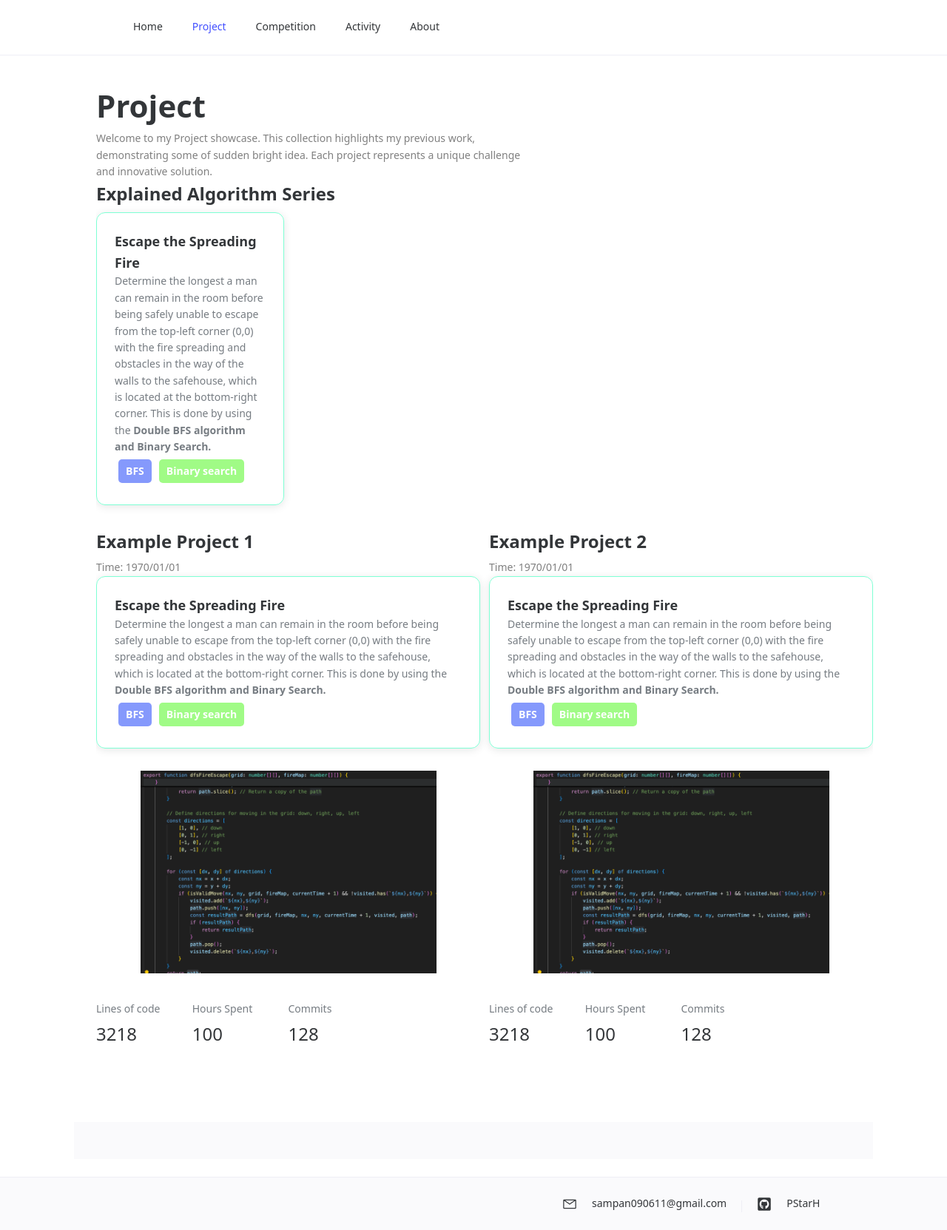
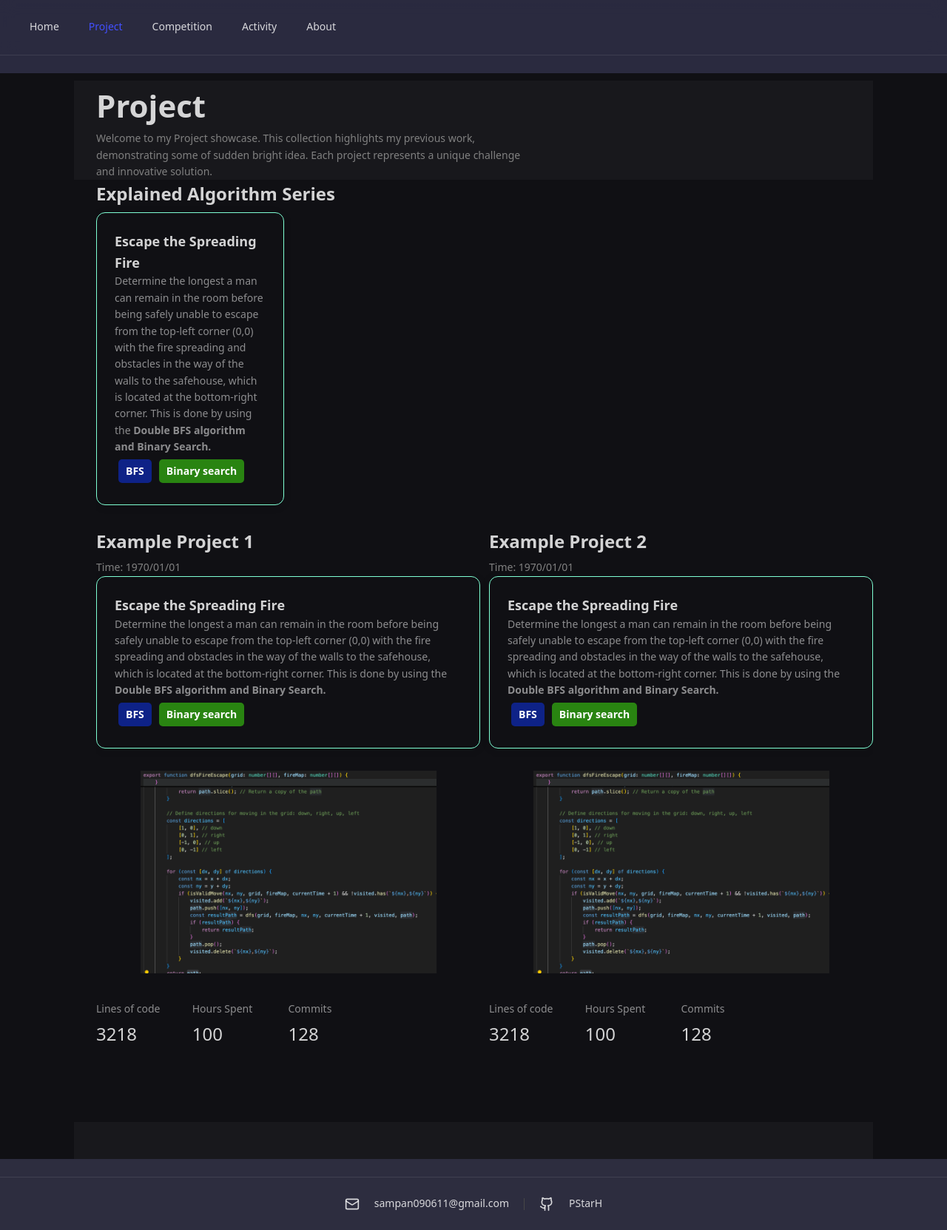
Before and after one commit to PStarH/website, a Vue app: page /website/project in a window 1280 px wide. Shown: the whole page at 74% size. Built offline with nearby package versions, Linux system fonts and the light colour scheme.

Commit message:
update style

```diff
--- a/package.json
+++ b/package.json
@@ -9,6 +9,7 @@
     "preview": "vite preview"
   },
   "dependencies": {
+    "lucide-vue-next": "^0.460.0",
     "vue": "^3.4.29",
     "vue-router": "^4.4.0",
     "vuex": "^4.0.2"
--- a/src/components/landing/landing.vue
+++ b/src/components/landing/landing.vue
@@ -1,28 +1,31 @@
 <script setup lang="ts">
-import { ref, onMounted } from 'vue'
+import { ref, onMounted, computed, inject } from 'vue'
 import {
   NAvatar,
   NFlex,
   NGrid, NGi,
-  NLayout, NLayoutHeader, NLayoutContent, NLayoutSider,
-  NSplit,
   NText,
-  NTimeline,
-  NTimelineItem,
-  NGradientText,
-  NEllipsis,
+  NTag,
+  NCard,
+  NButton,
   NDivider,
-  NCarousel,
-  NTag,
 } from 'naive-ui'
-import router from '../../router/router'
+import { ChevronRight } from 'lucide-vue-next'
+import { useRouter } from 'vue-router'
 import { projects } from '../project/project'
 
-const contentRef = ref<string | null>(null)
+const router = useRouter()
 const roles = ref(['Full-stack Developer', 'AI Enthusiast', 'Data Analyst'])
 const currentRoleIndex = ref(0)
 const typedText = ref('')
 const showCursor = ref(true)
+const isDarkMode = inject('isDarkMode', ref(true))
+
+const skills = [
+  { name: 'Full-stack Development', type: 'success', icon: 'code' },
+  { name: 'Artificial Intelligence', type: 'info', icon: 'brain' },
+  { name: 'Data Analysis', type: 'warning', icon: 'bar-chart' },
+]
 
 onMounted(() => {
   typeNextRole()
@@ -61,6 +64,12 @@ function eraseRole() {
     }
   }, 50)
 }
+
+const gradientStyle = computed(() => ({
+  background: 'linear-gradient(90deg, #008CFF, #FF4D6D)',
+  '-webkit-background-clip': 'text',
+  '-webkit-text-fill-color': 'transparent',
+}))
 </script>
 
 <template>
@@ -68,7 +77,7 @@ function eraseRole() {
     <n-grid :cols="24" :x-gap="24">
       <n-gi :span="16">
         <div class="intro">
-          <h1 class="name">Hello, I'm Xinghan Pan!</h1>
+          <h1 class="name" :style="gradientStyle">Hello, I'm Xinghan Pan!</h1>
           <div class="role-container">
             <span class="role">I'm a </span>
             <span class="typed-role">{{ typedText }}<span class="cursor" :class="{ 'cursor-visible': showCursor }">|</span></span>
@@ -79,30 +88,11 @@ function eraseRole() {
             in these fields makes me eager to contribute to and thrive in small but impactful projects.
           </p>
           <div class="skills">
-            <n-tag type="success" class="skill-tag">
+            <n-tag v-for="skill in skills" :key="skill.name" :type="skill.type" class="skill-tag">
               <template #icon>
-                <svg xmlns="http://www.w3.org/2000/svg" class="icon" viewBox="0 0 512 512">
-                  <path fill="none" stroke="currentColor" stroke-linecap="round" stroke-linejoin="round" stroke-width="32" d="M160 368L32 256l128-112M352 368l128-112-128-112M304 96l-96 320"/>
-                </svg>
+                <n-icon :component="ChevronRight" />
               </template>
-              Full-stack Development
-            </n-tag>
-            <n-tag type="info" class="skill-tag">
-              <template #icon>
-                <svg xmlns="http://www.w3.org/2000/svg" class="icon" viewBox="0 0 512 512">
-                  <path d="M216 260c-13.3 0-24 10.7-24 24s10.7 24 24 24 24-10.7 24-24-10.7-24-24-24zM96 260c-13.3 0-24 10.7-24 24s10.7 24 24 24 24-10.7 24-24-10.7-24-24-24zM336 260c-13.3 0-24 10.7-24 24s10.7 24 24 24 24-10.7 24-24-10.7-24-24-24z" fill="currentColor"/>
-                  <path d="M448 32H64C28.7 32 0 60.7 0 96v320c0 35.3 28.7 64 64 64h384c35.3 0 64-28.7 64-64V96c0-35.3-28.7-64-64-64zm16 384c0 8.8-7.2 16-16 16H64c-8.8 0-16-7.2-16-16V96c0-8.8 7.2-16 16-16h384c8.8 0 16 7.2 16 16v320z" fill="currentColor"/>
-                </svg>
-              </template>
-              Artificial Intelligence
-            </n-tag>
-            <n-tag type="warning" class="skill-tag">
-              <template #icon>
-                <svg xmlns="http://www.w3.org/2000/svg" class="icon" viewBox="0 0 512 512">
-                  <path d="M496 384H64V80c0-8.84-7.16-16-16-16H16C7.16 64 0 71.16 0 80v336c0 17.67 14.33 32 32 32h464c8.84 0 16-7.16 16-16v-32c0-8.84-7.16-16-16-16zM464 96H345.94c-21.38 0-32.09 25.85-16.97 40.97l32.4 32.4L288 242.75l-73.37-73.37c-12.5-12.5-32.76-12.5-45.25 0l-68.69 68.69c-6.25 6.25-6.25 16.38 0 22.63l22.62 22.62c6.25 6.25 16.38 6.25 22.63 0L192 237.25l73.37 73.37c12.5 12.5 32.76 12.5 45.25 0l96-96 32.4 32.4c15.12 15.12 40.97 4.41 40.97-16.97V112c.01-8.84-7.15-16-15.99-16z" fill="currentColor"/>
-                </svg>
-              </template>
-              Data Analysis
+              {{ skill.name }}
             </n-tag>
           </div>
         </div>
@@ -114,27 +104,43 @@ function eraseRole() {
       </n-gi>
     </n-grid>
 
+    <n-divider />
+
     <div class="projects-section">
-      <h2>Projects I've Worked On</h2>
+      <h2 :style="gradientStyle">Projects I've Worked On</h2>
       <n-grid :cols="2" :x-gap="24" :y-gap="24">
         <n-gi v-for="project in projects" :key="project.name">
-          <div class="project-card" @click="router.push({ name: project.routerKey })">
-            <h3>{{ project.name }}</h3>
+          <n-card class="project-card" @click="router.push({ name: project.routerKey })">
+            <template #header>
+              <h3>{{ project.name }}</h3>
+            </template>
             <n-text :depth="3">
               {{ project.description }}
             </n-text>
-          </div>
+            <template #footer>
+              <n-button text>
+                Learn More
+                <template #icon>
+                  <n-icon :component="ChevronRight" />
+                </template>
+              </n-button>
+            </template>
+          </n-card>
         </n-gi>
       </n-grid>
     </div>
   </div>
 </template>
 
-<style scoped lang="less">
+<style scoped>
 .homepage {
-  max-width: 960px;
-  margin: auto;
   padding: 48px 24px;
+  max-width: 1080px;
+  margin: 24px 0;
+  flex: 1;
+  padding: 24 px 0;
+  margin: 0 auto;
+  width: 100%;
 }
 
 .intro {
@@ -153,18 +159,18 @@ function eraseRole() {
 }
 
 .role {
-  color: #666;
+  color: v-bind("isDarkMode ? '#9E9E9E' : '#666666'");
 }
 
 .typed-role {
   font-weight: bold;
-  color: #18a058;
+  color: #008CFF;
 }
 
 .cursor {
   display: inline-block;
   width: 2px;
-  background-color: #18a058;
+  background-color: #008CFF;
   animation: blink 0.7s infinite;
 }
 
@@ -182,6 +188,7 @@ function eraseRole() {
   font-size: 18px;
   line-height: 1.6;
   margin-bottom: 24px;
+  color: v-bind("isDarkMode ? '#E0E0E0' : '#333333'");
 }
 
 .skills {
@@ -194,46 +201,58 @@ function eraseRole() {
   font-size: 14px;
 }
 
-.icon {
-  width: 1em;
-  height: 1em;
-  vertical-align: middle;
-  margin-right: 4px;
+.avatar {
+  transition: transform 0.3s ease-in-out;
 }
 
-.avatar {
-  transition: transform 0.3s ease-in-out;
-
-  &:hover {
-    transform: scale(1.05);
-  }
+.avatar:hover {
+  transform: scale(1.05);
 }
 
 .projects-section {
   margin-top: 64px;
+}
 
-  h2 {
-    font-size: 32px;
-    margin-bottom: 24px;
-  }
+.projects-section h2 {
+  font-size: 32px;
+  margin-bottom: 24px;
 }
 
 .project-card {
-  border-radius: 12px;
-  padding: 24px;
   cursor: pointer;
   transition: all 0.3s;
-  box-shadow: var(--boxShadow-light);
-  background-color: #fff;
+  background-color: v-bind("isDarkMode ? 'rgba(45, 45, 68, 0.8)' : 'rgba(255, 255, 255, 0.8)'");
+  backdrop-filter: blur(10px);
+}
 
-  &:hover {
-    box-shadow: var(--boxShadow-regular);
-    transform: translateY(-5px);
+.project-card:hover {
+  transform: translateY(-5px);
+  box-shadow: v-bind("isDarkMode ? '0 4px 12px rgba(255, 255, 255, 0.1)' : '0 4px 12px rgba(0, 0, 0, 0.1)'");
+}
+
+@media (max-width: 768px) {
+  .homepage {
+    padding: 24px 16px;
   }
 
-  h3 {
+  .name {
+    font-size: 36px;
+  }
+
+  .role-container {
     font-size: 20px;
-    margin-bottom: 12px;
+  }
+
+  .description {
+    font-size: 16px;
+  }
+
+  .skills {
+    flex-wrap: wrap;
+  }
+
+  .projects-section h2 {
+    font-size: 28px;
   }
 }
 </style>
--- a/src/components/layout.vue
+++ b/src/components/layout.vue
@@ -1,5 +1,5 @@
 <script setup lang="ts">
-import { computed } from 'vue'
+import { ref, computed, provide } from 'vue'
 import {
   NDivider,
   NFlex,
@@ -8,11 +8,20 @@ import {
   NLayoutHeader,
   NLayoutContent,
   NLayoutFooter,
-  NMenu
+  NMenu,
+  NSwitch,
+  NConfigProvider,
+  darkTheme,
+  lightTheme
 } from 'naive-ui'
 import { useRouter } from 'vue-router'
+import { Sun, Moon, Mail, Github } from 'lucide-vue-next'
 
 const router = useRouter()
+const isDarkMode = ref(true)
+provide('isDarkMode', isDarkMode)
+
+const theme = computed(() => (isDarkMode.value ? darkTheme : lightTheme))
 
 const menuOptions = [
   { label: 'Home', key: 'landing' },
@@ -27,50 +36,71 @@ const activeKey = computed(() => router.currentRoute.value.name as string)
 function handleRouteChange(key: string) {
   router.push({ name: key })
 }
+
+function toggleTheme() {
+  isDarkMode.value = !isDarkMode.value
+}
 </script>
 
 <template>
-  <n-layout class="layout">
-    <n-layout-header bordered class="header">
+  <n-config-provider :theme="theme" :class="{ 'dark-mode': isDarkMode }">
+    <n-layout
+      class="layout"
+      :style="{
+        background: isDarkMode ? 'linear-gradient(to bottom, #1E1E2E, #2D2D2D)' : 'linear-gradient(to bottom, #F5F5F5, #E8E8E8)'
+      }"
+    >
+      <n-layout-header
+        bordered
+        class="header"
+        :style="{
+          backgroundColor: isDarkMode ? 'rgba(45, 45, 68, 0.8)' : 'rgba(245, 245, 245, 0.8)'
+        }"
+      >
         <div class="header-content">
-        <n-menu v-model:value="activeKey" mode="horizontal" :options="menuOptions" @update:value="handleRouteChange" />
+          <n-menu
+            v-model:value="activeKey"
+            mode="horizontal"
+            :options="menuOptions"
+            @update:value="handleRouteChange"
+          />
         </div>
       </n-layout-header>
-    <n-layout-content class="content">
+      <n-layout-content
+        class="content main-content"
+        :style="{ backgroundColor: isDarkMode ? 'rgba(45, 45, 68, 0.8)' : 'rgba(255, 255, 255, 0.8)' }"
+      >
         <router-view v-slot="{ Component }">
           <transition name="fade" mode="out-in">
             <component :is="Component" />
           </transition>
         </router-view>
       </n-layout-content>
-    <n-layout-footer bordered class="footer">
-      <n-flex style="text-align: left; padding-left: 760px; align-items: flex-end;">
+      <n-layout-footer
+        bordered
+        class="footer"
+        :style="{
+          backgroundColor: isDarkMode ? 'rgba(45, 45, 68, 0.8)' : 'rgba(232, 232, 232, 0.8)'
+        }"
+      >
+        <n-flex justify="center" align="center" class="footer-content">
           <n-flex align="center">
             <n-icon size="20">
-            <svg xmlns="http://www.w3.org/2000/svg" viewBox="0 0 32 32">
-              <path
-                d="M28 6H4a2 2 0 0 0-2 2v16a2 2 0 0 0 2 2h24a2 2 0 0 0 2-2V8a2 2 0 0 0-2-2zm-2.2 2L16 14.78L6.2 8zM4 24V8.91l11.43 7.91a1 1 0 0 0 1.14 0L28 8.91V24z"
-                fill="currentColor"
-              ></path>
-            </svg>
+              <Mail />
             </n-icon>
             <span class="ml-2">sampan090611@gmail.com</span>
           </n-flex>
           <n-divider vertical />
           <n-flex align="center">
             <n-icon size="20">
-            <svg xmlns="http://www.w3.org/2000/svg" viewBox="0 0 448 512">
-              <path
-                d="M400 32H48C21.5 32 0 53.5 0 80v352c0 26.5 21.5 48 48 48h352c26.5 0 48-21.5 48-48V80c0-26.5-21.5-48-48-48zM277.3 415.7c-8.4 1.5-11.5-3.7-11.5-8c0-5.4.2-33 .2-55.3c0-15.6-5.2-25.5-11.3-30.7c37-4.1 76-9.2 76-73.1c0-18.2-6.5-27.3-17.1-39c1.7-4.3 7.4-22-1.7-45c-13.9-4.3-45.7 17.9-45.7 17.9c-13.2-3.7-27.5-5.6-41.6-5.6c-14.1 0-28.4 1.9-41.6 5.6c0 0-31.8-22.2-45.7-17.9c-9.1 22.9-3.5 40.6-1.7 45c-10.6 11.7-15.6 20.8-15.6 39c0 63.6 37.3 69 74.3 73.1c-4.8 4.3-9.1 11.7-10.6 22.3c-9.5 4.3-33.8 11.7-48.3-13.9c-9.1-15.8-25.5-17.1-25.5-17.1c-16.2-.2-1.1 10.2-1.1 10.2c10.8 5 18.4 24.2 18.4 24.2c9.7 29.7 56.1 19.7 56.1 19.7c0 13.9.2 36.5.2 40.6c0 4.3-3 9.5-11.5 8c-66-22.1-112.2-84.9-112.2-158.3c0-91.8 70.2-161.5 162-161.5S388 165.6 388 257.4c.1 73.4-44.7 136.3-110.7 158.3zm-98.1-61.1c-1.9.4-3.7-.4-3.9-1.7c-.2-1.5 1.1-2.8 3-3.2c1.9-.2 3.7.6 3.9 1.9c.3 1.3-1 2.6-3 3zm-9.5-.9c0 1.3-1.5 2.4-3.5 2.4c-2.2.2-3.7-.9-3.7-2.4c0-1.3 1.5-2.4 3.5-2.4c1.9-.2 3.7.9 3.7 2.4zm-13.7-1.1c-.4 1.3-2.4 1.9-4.1 1.3c-1.9-.4-3.2-1.9-2.8-3.2c.4-1.3 2.4-1.9 4.1-1.5c2 .6 3.3 2.1 2.8 3.4zm-12.3-5.4c-.9 1.1-2.8.9-4.3-.6c-1.5-1.3-1.9-3.2-.9-4.1c.9-1.1 2.8-.9 4.3.6c1.3 1.3 1.8 3.3.9 4.1zm-9.1-9.1c-.9.6-2.6 0-3.7-1.5s-1.1-3.2 0-3.9c1.1-.9 2.8-.2 3.7 1.3c1.1 1.5 1.1 3.3 0 4.1zm-6.5-9.7c-.9.9-2.4.4-3.5-.6c-1.1-1.3-1.3-2.8-.4-3.5c.9-.9 2.4-.4 3.5.6c1.1 1.3 1.3 2.8.4 3.5zm-6.7-7.4c-.4.9-1.7 1.1-2.8.4c-1.3-.6-1.9-1.7-1.5-2.6c.4-.6 1.5-.9 2.8-.4c1.3.7 1.9 1.8 1.5 2.6z"
-                fill="currentColor"
-              ></path>
-            </svg>
+              <Github />
             </n-icon>
             <span class="ml-2">PStarH</span>
           </n-flex>
         </n-flex>
       </n-layout-footer>
     </n-layout>
+  </n-config-provider>
 </template>
 
 <style scoped>
@@ -89,22 +119,34 @@ function handleRouteChange(key: string) {
 }
 
 .header-content {
-  max-width: 960px;
+  padding-left: 36px;
   margin: 0 auto;
   display: flex;
   justify-content: space-between;
   align-items: center;
+  padding: 0 20px;
 }
 
 .content {
+}
+
+.main-content {
+  max-width: 1400px;
+  margin: 24px 0;
   flex: 1;
   padding: 24px 0;
   margin: 0 auto;
   width: 100%;
+  background-color: transparent;
 }
 
 .footer {
   padding: 24px 0;
+}
+
+.footer-content {
+  margin: 0 auto;
+  padding: 0 20px;
 }
 
 .ml-2 {
@@ -120,4 +162,50 @@ function handleRouteChange(key: string) {
 .fade-leave-to {
   opacity: 0;
 }
+
+/* Dark Mode Styles */
+.dark-mode :deep(.n-menu) {
+  background-color: transparent !important;
+}
+
+.dark-mode :deep(.n-menu-item) {
+  color: #E0E0E0 !important;
+}
+
+.dark-mode :deep(.n-menu-item:hover),
+.dark-mode :deep(.n-menu-item--selected) {
+  color: #008CFF !important;
+}
+
+.dark-mode :deep(.n-divider) {
+  background-color: #484848;
+}
+
+.dark-mode :deep(.n-switch) {
+  --n-button-color-active: #008CFF;
+  --n-button-color: #FF4D6D;
+}
+
+/* Light Mode Styles */
+:deep(.n-menu) {
+  background-color: transparent !important;
+}
+
+:deep(.n-menu-item) {
+  color: #333333 !important;
+}
+
+:deep(.n-menu-item:hover),
+:deep(.n-menu-item--selected) {
+  color: #008CFF !important;
+}
+
+:deep(.n-divider) {
+  background-color: #D1D1D1;
+}
+
+:deep(.n-switch) {
+  --n-button-color-active: #008CFF;
+  --n-button-color: #FF4D6D;
+}
 </style>
```
Also changed, not shown: 1 other file (tests, documents, lock files or other folders). Lines whose indentation alone changed are shown as unchanged.
